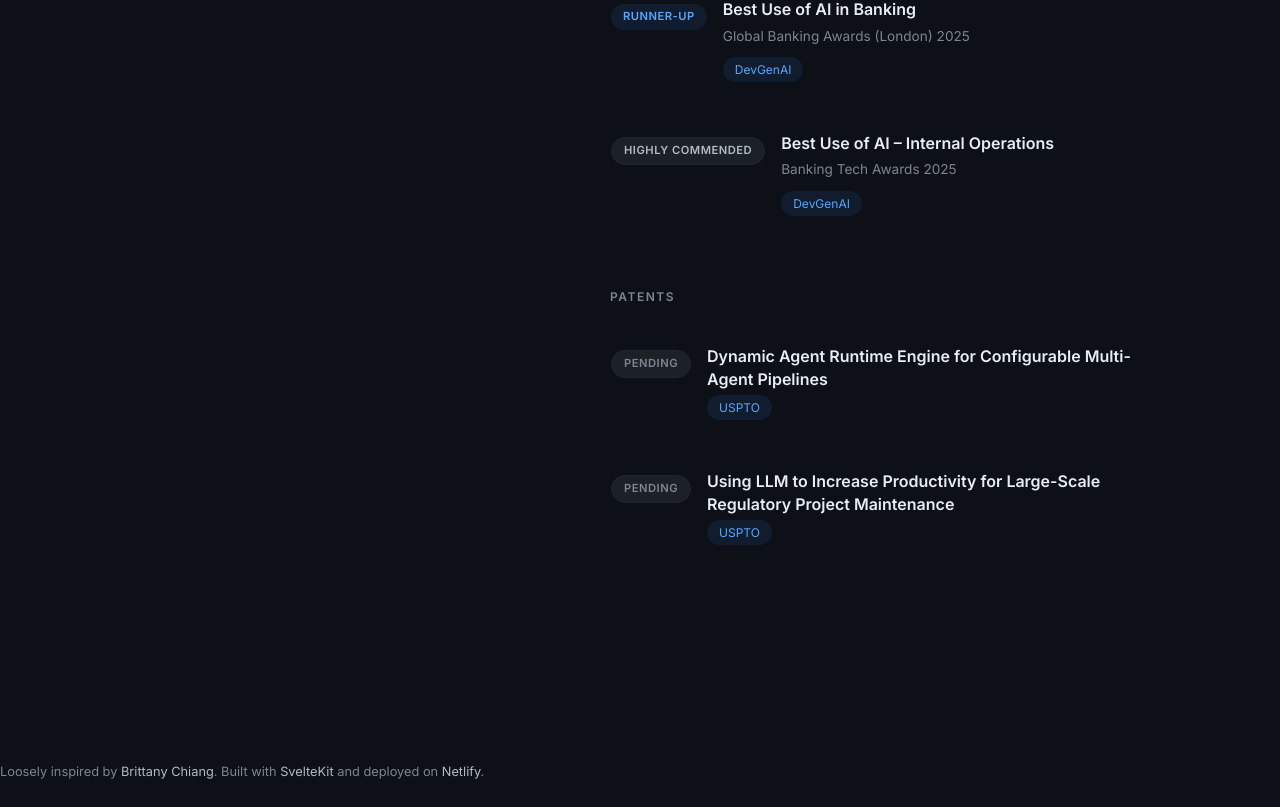
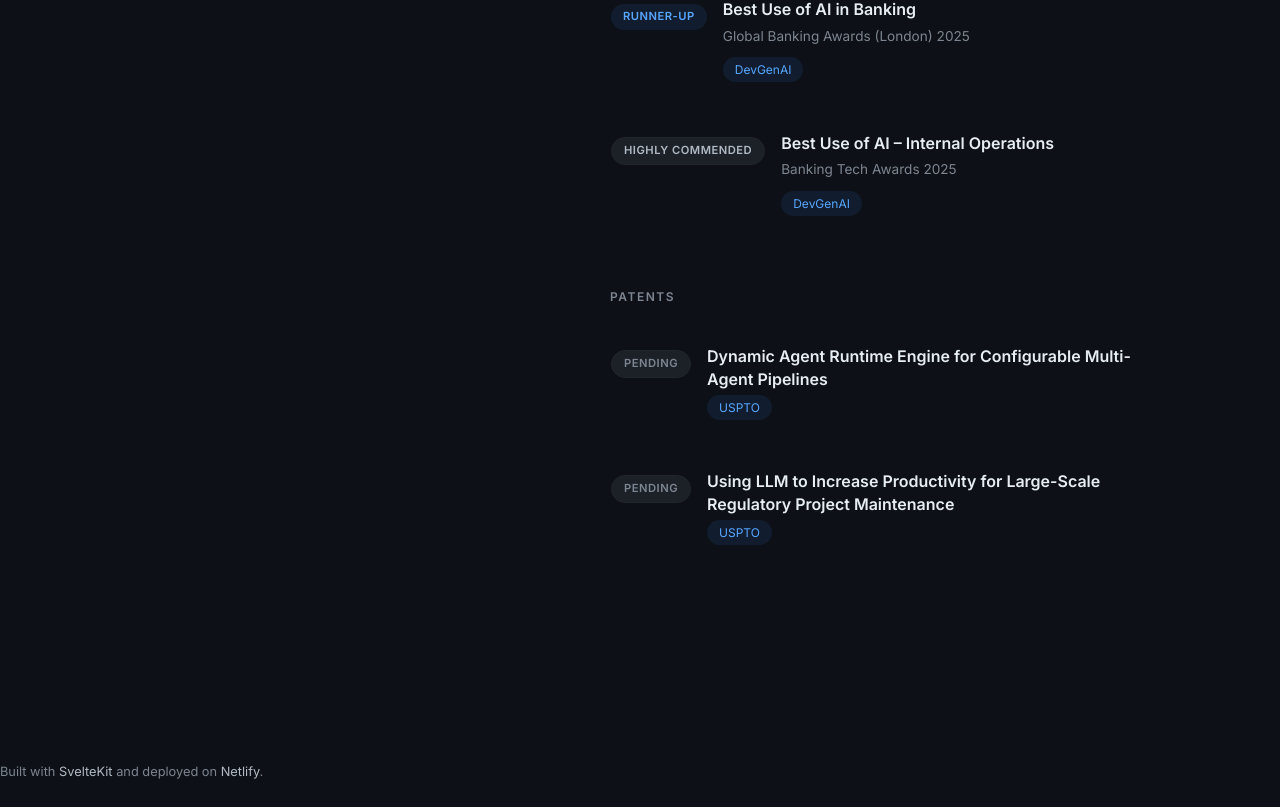
Before and after one commit to calshius/portfolio, a SvelteKit app: page / in a window 1280 px wide. Shown: the part 2184-2991 px from the top of the page. Built offline with nearby package versions, Linux system fonts and the light colour scheme.

Commit message:
Update Footer.svelte

```diff
--- a/src/components/Footer.svelte
+++ b/src/components/Footer.svelte
@@ -1,6 +1,5 @@
 <footer>
   <p>
-    Loosely inspired by <a href="https://brittanychiang.com/" target="_blank" rel="noopener noreferrer">Brittany Chiang</a>.
     Built with <a href="https://kit.svelte.dev/" target="_blank" rel="noopener noreferrer">SvelteKit</a> and
     deployed on <a href="https://www.netlify.com/" target="_blank" rel="noopener noreferrer">Netlify</a>.
   </p>
```
